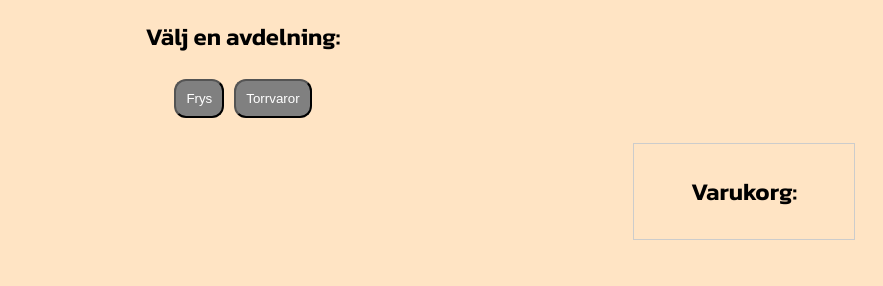
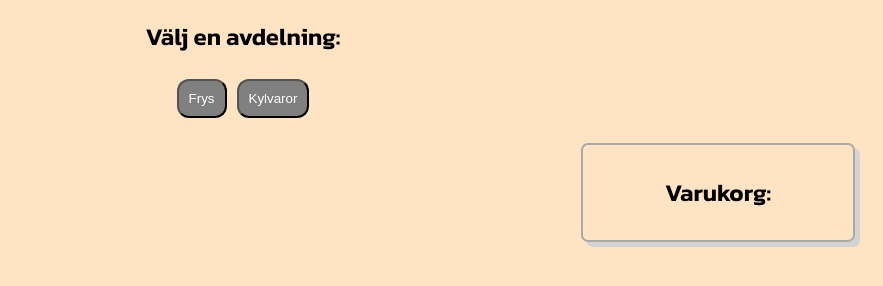
Before and after one commit to Simonlindbladd/JavaScriptinl, a plain HTML site: page index.html in a window 1280 px wide. Shown: the part 100-386 px from the top of the page, without its empty margins (397-1280 px from the left). Drawn offline with Linux system fonts and the light colour scheme.

Commit message:
lagt till fler avdelmingar och ändar "cart" utseende

```diff
--- a/script.js
+++ b/script.js
@@ -2,17 +2,22 @@
 const produkter = {
     frukter: [["🍌 Banan", 10], ["🍏 Äpple", 12], ["🍊 Apelsin", 8]],
     grönsaker: [["🥗 Sallad", 5], ["🥕 Morot", 6], ["🥦 Broccoli", 8]],
-    frys: [["🫛 Frysta ärtor", 15], ["🐟 Fryst lax", 30], ["🍇 Frysta hallon", 20]],
+    frys: [["🫛 Frysta ärtor", 15], ["🐟 Fryst lax", 78], ["🍇 Frysta hallon", 20]],
+    kylvaror: [["🥛 Mjölk", 12], ["🧃 Äppeljuice", 38], ["🧈 Smör", 23]],
     torrvaror: [["🍚 Ris", 10], ["🍝 Pasta", 8], ["🥫 Bönor", 12]],
     hushåll: [["🧴 Diskmedel", 25], ["🧻 Toalettpapper", 40], ["🧺 Tvättmedel", 30]],
-    bröd: [["🥖 Baguette", 15], ["🍞 Bröd", 12]]
+    bröd: [["🥖 Baguette", 15], ["🍞 Bröd", 12]],
+    godis: [["🍫 Marabou", 25], ["🍬 Godis", 15],],
+    drycker: [["🥤 Läsk", 18], ["🍺 Öl", 12], ["💧Vatten", 10]],
+    snacks: [["🍿 Popcorn", 15], ["🥜 Nötter", 35], ["🍟 Chips", 20]]
 };
+
 
 // Variabler för att hålla reda på valda produkter och avdelningar
 let varukorg = [];
 let valdaAvdelningar = [];
 
-// Skapar knappar för att välja avdelningar och filtrerar bort redan valda
+// Knappar för att välja avdelningar och filtrerar bort redan valda knappar
 function createSectionButtons() {
     const sections = Object.keys(produkter).filter(section => !valdaAvdelningar.includes(section));
     const buttonsContainer = document.getElementById("buttonsContainer");
@@ -52,7 +57,7 @@ function showProducts(sectionName) {
 // Lägger till produkter i varukorgen
 function addToCart(product) {
     varukorg.push(product);
-    updateCart();  // Uppdaterar varukorgen när en produkt läggs till
+    updateCart();  // Uppdaterar varukorgen
 }
 
 // Uppdaterar varukorgen
@@ -73,6 +78,7 @@ function updateCart() {
     const totalLi = document.createElement("li");
     totalLi.textContent = `Totalt: ${totalPrice} kr`;
     cartItems.appendChild(totalLi);
+
 
     // Gör "Betala" knappen synlig om det finns produkter i varukorgen
     if (varukorg.length > 0) {
--- a/style.css
+++ b/style.css
@@ -40,13 +40,14 @@ button:hover {
 }
 
 
-
 #cart {
     float: right;
     margin-top: 20px;
-    border: 1px solid #ccc;
+    border: 2px solid darkgray;
+    border-radius: 7px;
+    box-shadow: 5px 5px lightgray;
     padding: 10px;
-    width: 200px;
+    width: 250px;
 }
 
 #payButton {
```
